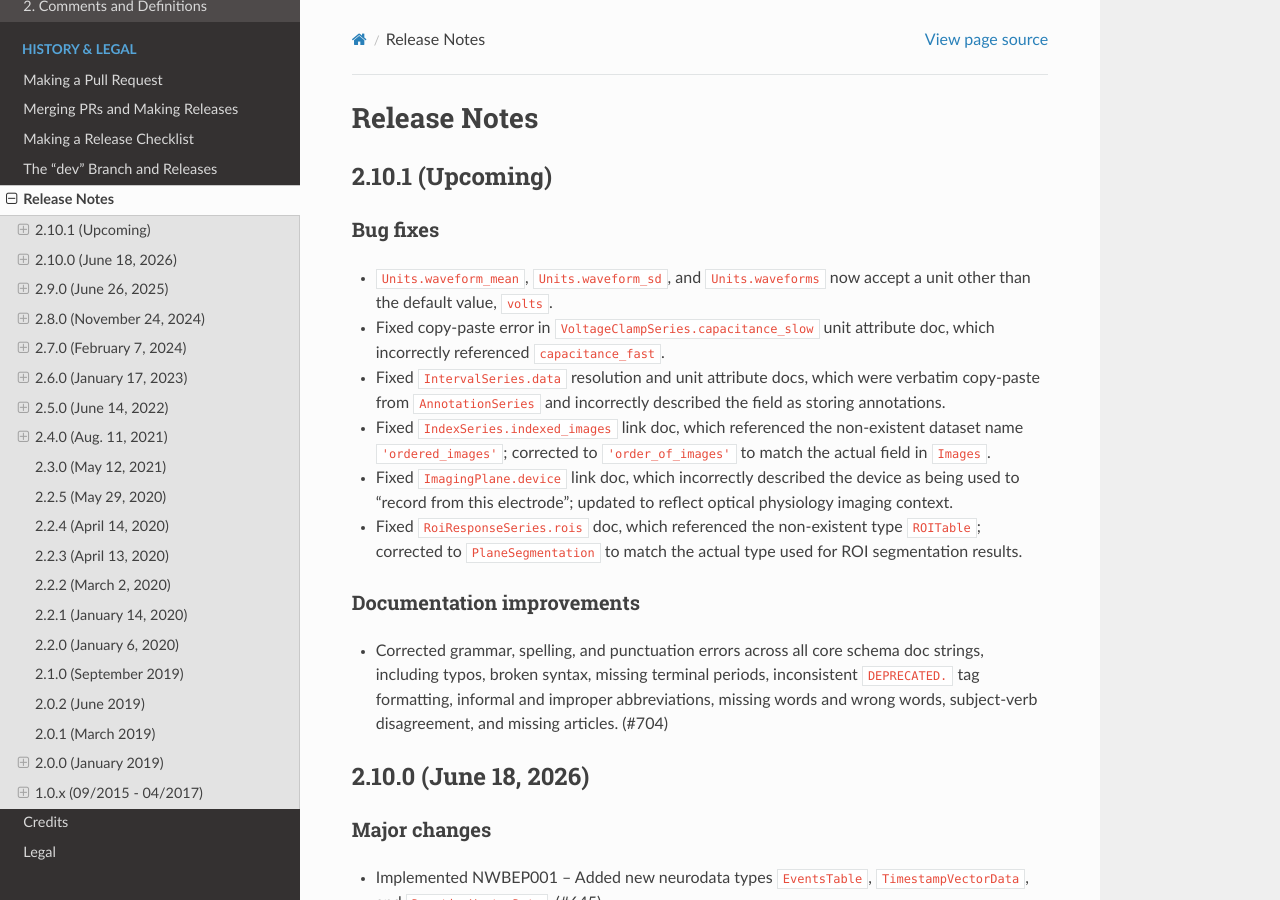
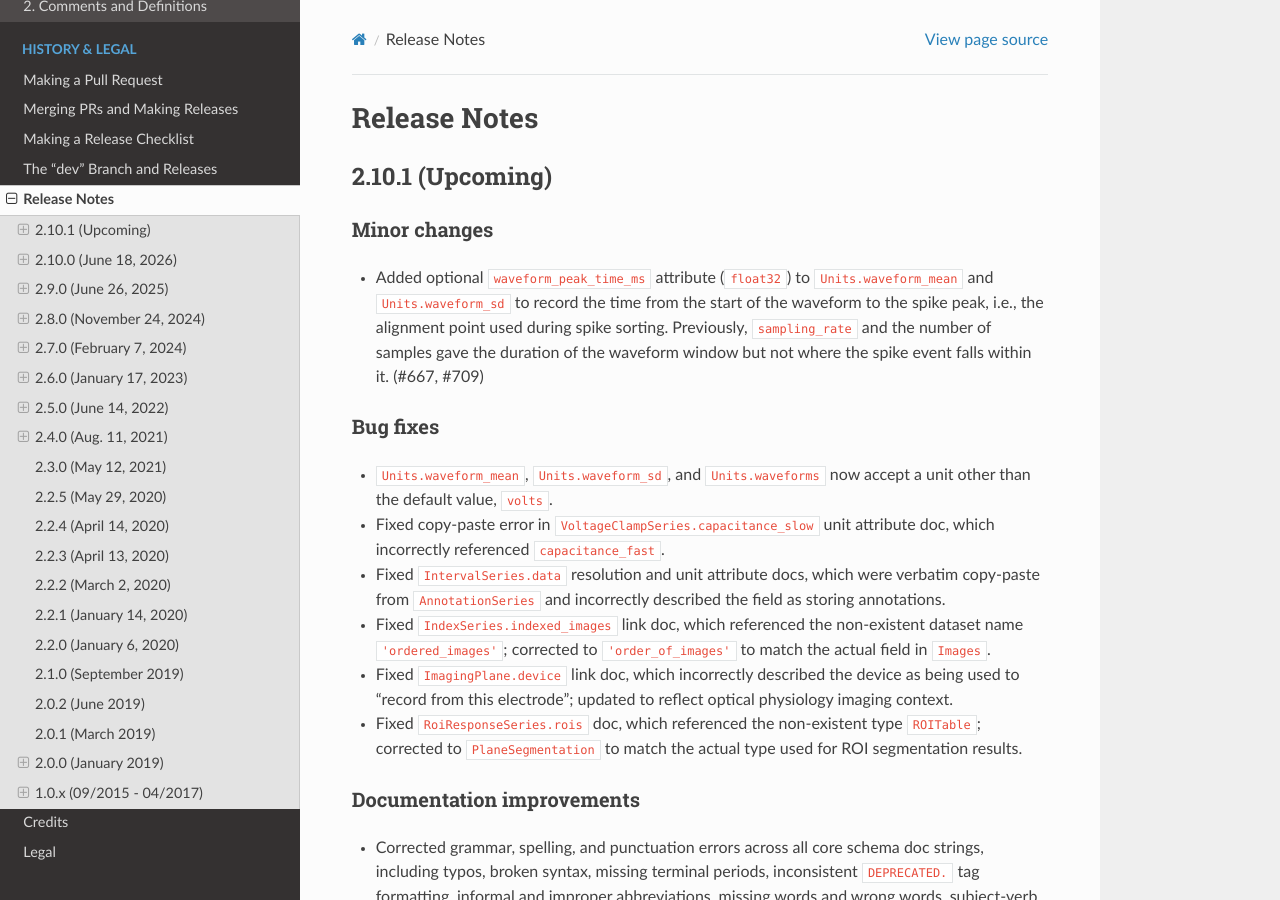
Before and after one commit to NeurodataWithoutBorders/nwb-schema, a Sphinx documentation site: the page built from docs/format/source/format_release_notes.rst, in a window 1280 px wide and 900 px high. Built offline with Sphinx 7.4.7 and the Read the Docs theme 3.1.0, drawn with Linux system fonts in a browser that asks for light colours.

Commit message:
Add optional waveform_peak_time_ms attribute to Units waveform datasets
The sampling_rate attribute and the dataset shape give the duration of the
waveform window but not where the spike peak falls within it. Add an optional
waveform_peak_time_ms attribute on waveform_mean and waveform_sd recording the
time in milliseconds from the first sample to the alignment point used during
spike sorting.

```diff
--- a/docs/format/source/format_release_notes.rst
+++ b/docs/format/source/format_release_notes.rst
@@ -5,6 +5,13 @@ Release Notes
 
 2.10.1 (Upcoming)
 -----------------
+
+Minor changes
+^^^^^^^^^^^^^
+- Added optional ``waveform_peak_time_ms`` attribute (``float32``) to ``Units.waveform_mean`` and
+  ``Units.waveform_sd`` to record the time from the start of the waveform to the spike peak, i.e., the alignment
+  point used during spike sorting. Previously, ``sampling_rate`` and the number of samples gave the duration of the
+  waveform window but not where the spike event falls within it. (#667, #709)
 
 Bug fixes
 ^^^^^^^^^
```
Also changed, not shown: 1 other file.
